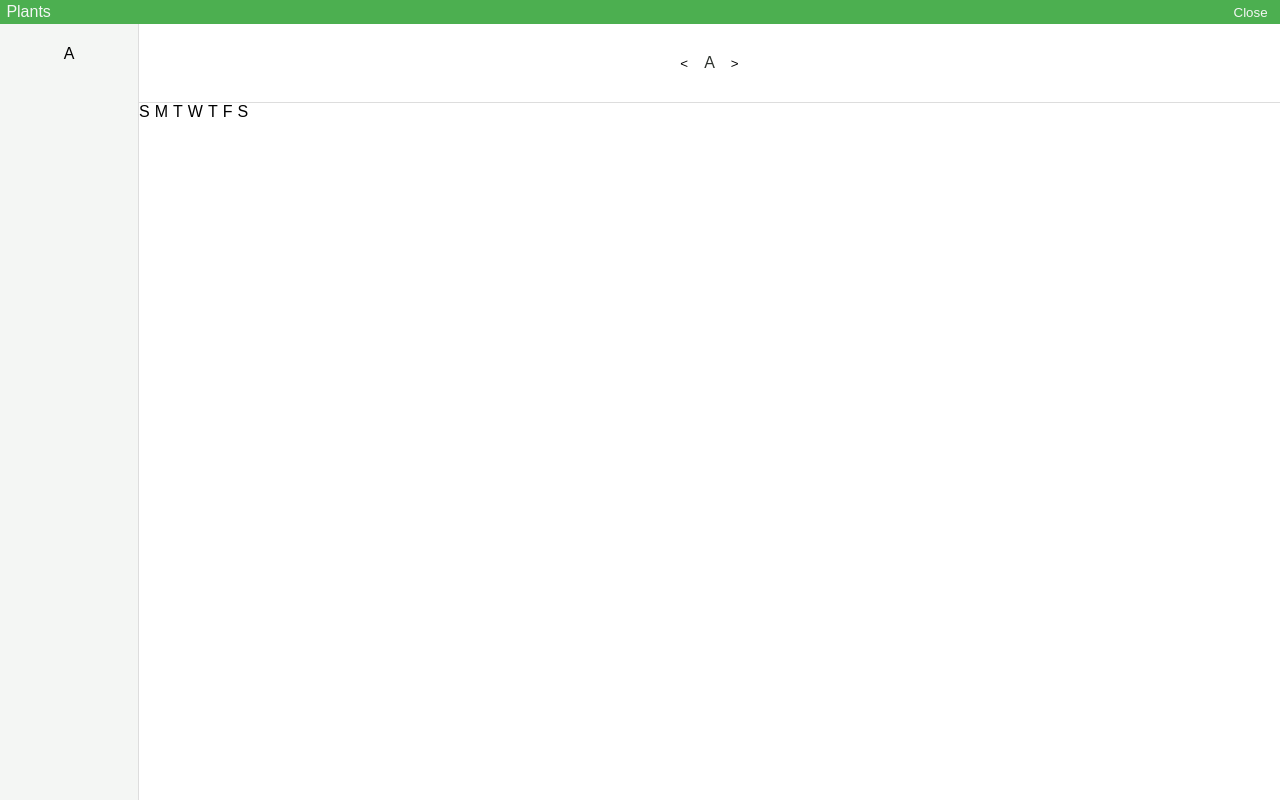
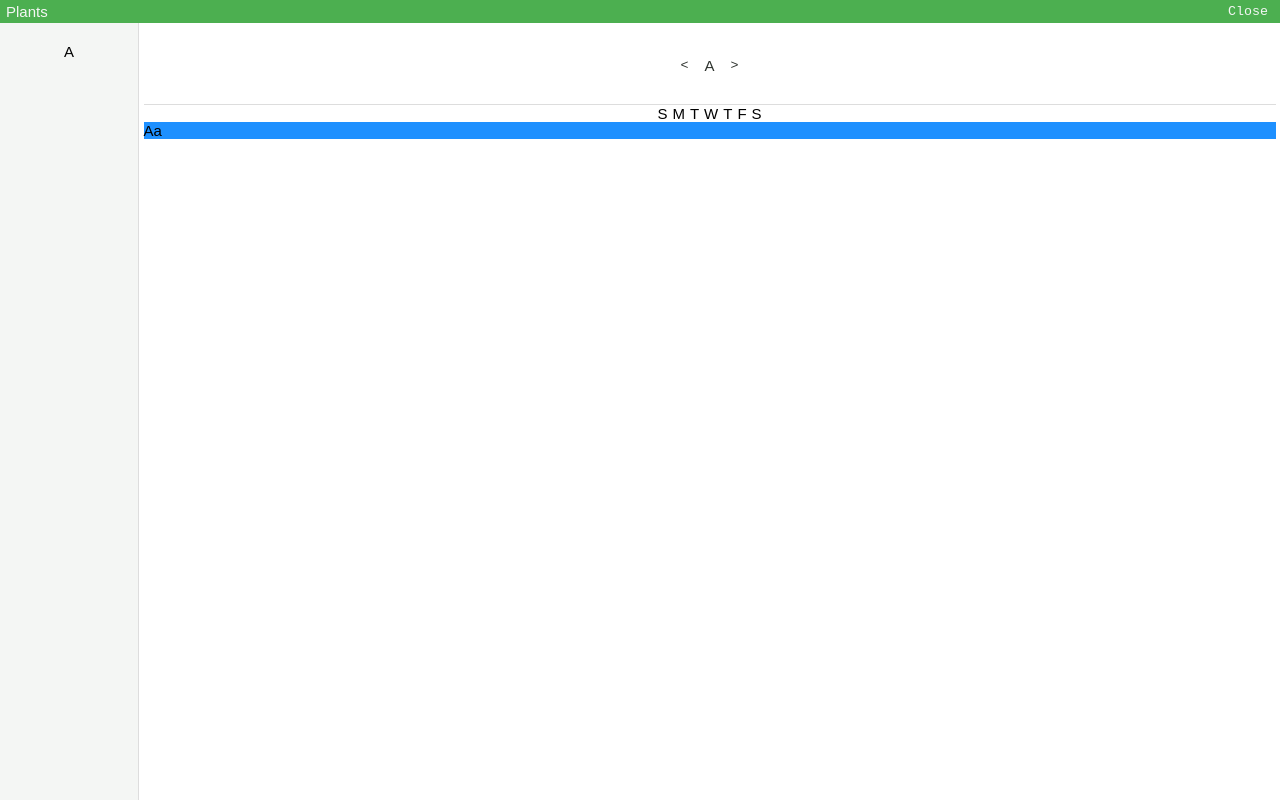
Before and after one commit to Shushunya/plant-widget, a website: page plantidget/src/index.html in a window 1280 px wide. Drawn offline with Linux system fonts and the light colour scheme.

Commit message:
adjust naming and css file

```diff
--- a/plantidget/src/index.html
+++ b/plantidget/src/index.html
@@ -21,13 +21,13 @@
       </div>
 
       <div class="calendar">
-        <div class="header">
+        <div class="month-header">
           <button class="nav-btn" id="prevMonth">&lt;</button>
           <p id="monthYear">A</p>
           <button class="nav-btn" id="nextMonth">&gt;</button>
         </div>
 
-        <div class="content">
+        <div class="calendar-content">
           <div class="week-days-header">
             <div>S</div>
             <div>M</div>
@@ -36,6 +36,9 @@
             <div>T</div>
             <div>F</div>
             <div>S</div>
+          </div>
+          <div class="calendar-grid">
+            Aa
           </div>
         </div>
       </div>
--- a/plantidget/src/styles.css
+++ b/plantidget/src/styles.css
@@ -16,6 +16,7 @@
   /* Dark grey for readable text */
   --color-text-muted: #7A827A;
   /* Lighter grey for dates/notes */
+  --color-border: #ddd;
 
   /* Status Colors */
   --color-water: #4FC3F7;
@@ -24,8 +25,6 @@
   /* Orange for fertilizing */
 
   --red: #ff5252;
-
-  font-family: sans-serif;
 }
 
 /* Basics */
@@ -33,7 +32,12 @@ body,
 html {
   margin: 0;
   padding: 0;
-  /* font-family: sans-serif; */
+  font-family: sans-serif;
+  font-size: 15px;
+}
+
+button {
+  font-family: 'Courier New', Courier, monospace;
 }
 
 main {
@@ -75,7 +79,7 @@ main {
 .side-bar {
   width: 10%;
   background-color: var(--color-bg-main, #f4f4f4);
-  border-right: 1px solid #ddd;
+  border-right: 1px solid var(--color-border);
   display: flex;
   flex-direction: column;
   align-items: center;
@@ -86,13 +90,12 @@ main {
   display: flex;
   flex: 1;
   flex-direction: column;
-  /* padding: 15px; */
-}
+  padding: 0.3rem;
 
-.calendar .header {
+  .month-header {
     background-color: transparent;
     color: var(--color-text-main);
-  border-bottom: 1px solid #ddd;
+    border-bottom: 1px solid var(--color-border);
 
     height: 10%;
     display: flex;
@@ -101,18 +104,33 @@ main {
     gap: 10px;
     margin: 0;
     padding: 0;
+    .nav-btn {
+      background: none;
+      border: none;
+      color: var(--color-text-main);
     }
 
-.calendar .nav-btn {
-  background: none;
-  border: none;
+    .nav-btn:hover {
+      color: var(--color-water);
+    }
   }
 
-.calendar .nav-btn:hover {
-  color: var(--red);
+
+  .calendar-content {
+    display: flex;
+    flex-direction: column;
+
+    .week-days-header {
+      display: flex;
+      align-items: center;
+      justify-content: center;
+      gap: 5px;
     }
 
-.calendar .week-days-header {
-  display: flex;
-  gap: 5px;
+    .calendar-grid {
+      display: grid;
+      grid-template-columns: auto auto auto;
+      background-color: dodgerblue;
     }
+  }
+}
```
Lines whose indentation alone changed are shown as unchanged.
